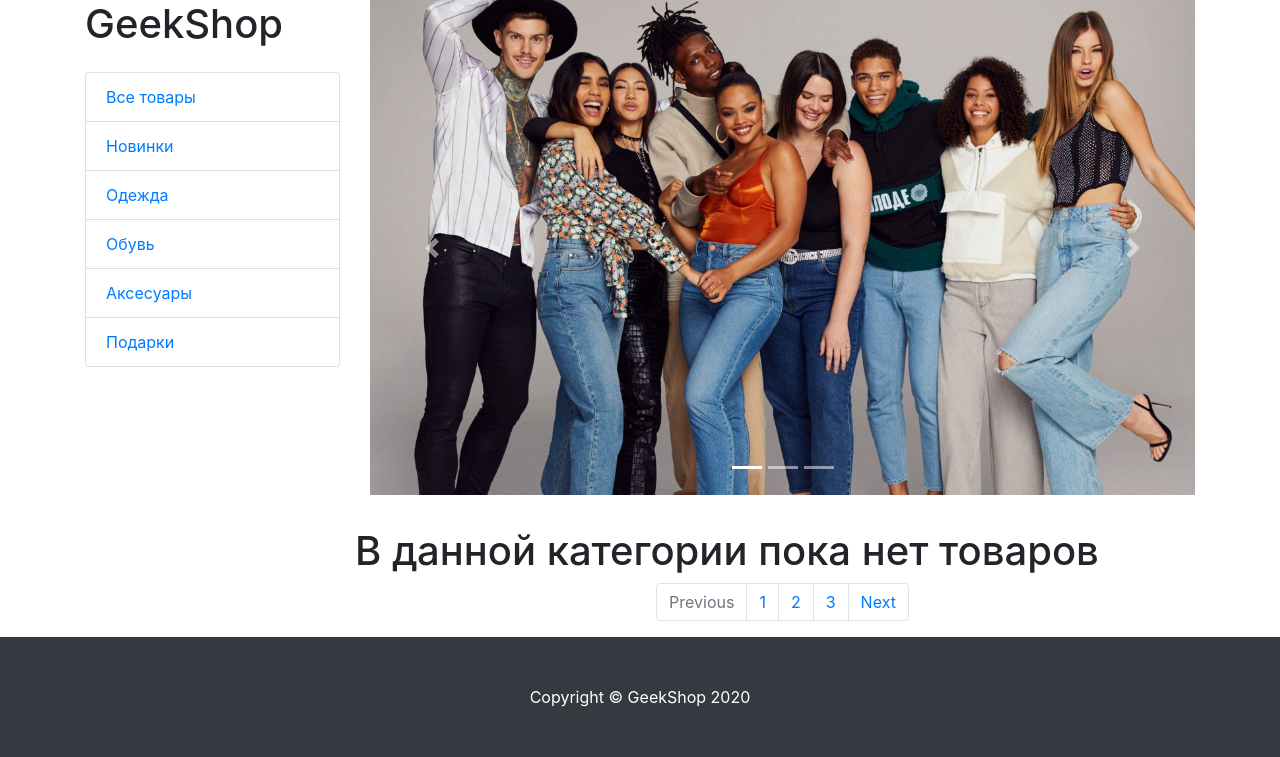
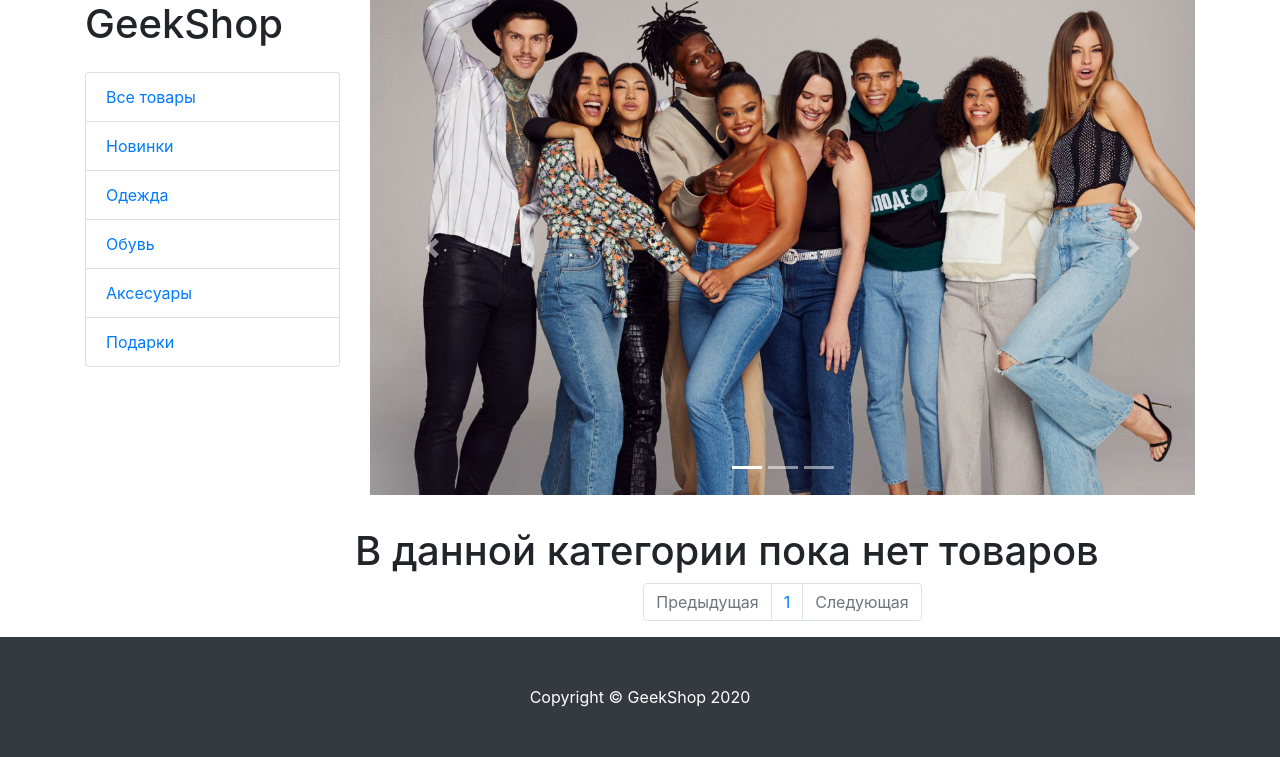
Before and after one commit to HelenMaksimova/geekshop, a Django app: page /products/1/ in a window 1280 px wide. Shown: the part 80-837 px from the top of the page. Run offline with Django 3.2, Linux system fonts and the light colour scheme; data comes from the database, SQL or seed files in the repository; some libraries are stand-ins or nearby versions.

Commit message:
added pagination

```diff
--- a/products/templates/products/products.html
+++ b/products/templates/products/products.html
@@ -93,14 +93,22 @@
 
                 <nav aria-label="Page navigation example">
                     <ul class="pagination justify-content-center">
-                        <li class="page-item disabled">
-                            <a class="page-link" href="#" tabindex="-1" aria-disabled="true">Previous</a>
+                        <li class="page-item {% if not products.has_previous %} disabled {% endif %}">
+                            <a class="page-link"
+                               href="{% if products.has_previous %} {% url 'products:page' products.previous_page_number %} {% else %} # {% endif %}"
+                               tabindex="-1" aria-disabled="true"> Предыдущая </a>
                         </li>
-                        <li class="page-item"><a class="page-link" href="#">1</a></li>
-                        <li class="page-item"><a class="page-link" href="#">2</a></li>
-                        <li class="page-item"><a class="page-link" href="#">3</a></li>
-                        <li class="page-item">
-                            <a class="page-link" href="#">Next</a>
+                        {% for page in products.paginator.page_range %}
+                            <li class="page-item">
+                                <a class="page-link" href="{% url 'products:page' page %}">
+                                    {{ page }}
+                                </a>
+                            </li>
+                        {% endfor %}
+                        <li class="page-item {% if not products.has_next %} disabled {% endif %}">
+                            <a class="page-link"
+                               href="{% if products.has_next %} {% url 'products:page' products.next_page_number %} {% else %} # {% endif %}">
+                                Следующая </a>
                         </li>
                     </ul>
                 </nav>
--- a/products/urls.py
+++ b/products/urls.py
@@ -7,4 +7,5 @@ app_name = 'products'
 urlpatterns = [
     path('', products, name='index'),
     path('<int:category_id>/', products, name='product'),
+    path('page/<int:page>/', products, name='page'),
 ]
--- a/products/views.py
+++ b/products/views.py
@@ -1,5 +1,6 @@
 from django.shortcuts import render
 from products.models import Product, ProductCategory
+from django.core.paginator import Paginator, EmptyPage, PageNotAnInteger
 
 
 def index(request):
@@ -9,11 +10,18 @@ def index(request):
     return render(request, 'products/index.html', context)
 
 
-def products(request, category_id=None):
+def products(request, category_id=None, page=1):
     products_list = Product.objects.all() if not category_id else Product.objects.filter(category_id=category_id)
+    paginator = Paginator(products_list, 3)
+    try:
+        products_paginator = paginator.page(page)
+    except PageNotAnInteger:
+        products_paginator = paginator.page(1)
+    except EmptyPage:
+        products_paginator = paginator.page(paginator.num_pages)
     context = {
         'title': 'GeekShop - Каталог',
-        'products': products_list,
+        'products': products_paginator,
         'categories': ProductCategory.objects.all()
     }
     return render(request, 'products/products.html', context)
```
